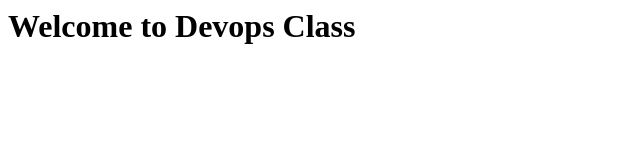
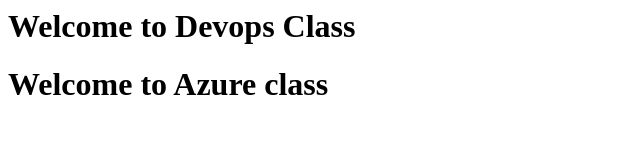
Before and after one commit to ersraj536/infrastructure-automation, a plain HTML site: page index.html in a window 1280 px wide. Shown: the whole page, without its empty margins (0-640 px from the left). Drawn offline with Linux system fonts and the light colour scheme.

Commit message:
Update index.html

```diff
--- a/index.html
+++ b/index.html
@@ -1 +1,2 @@
 <h1> Welcome to Devops Class</h1>
+<h1> Welcome to Azure class</h1>
```
